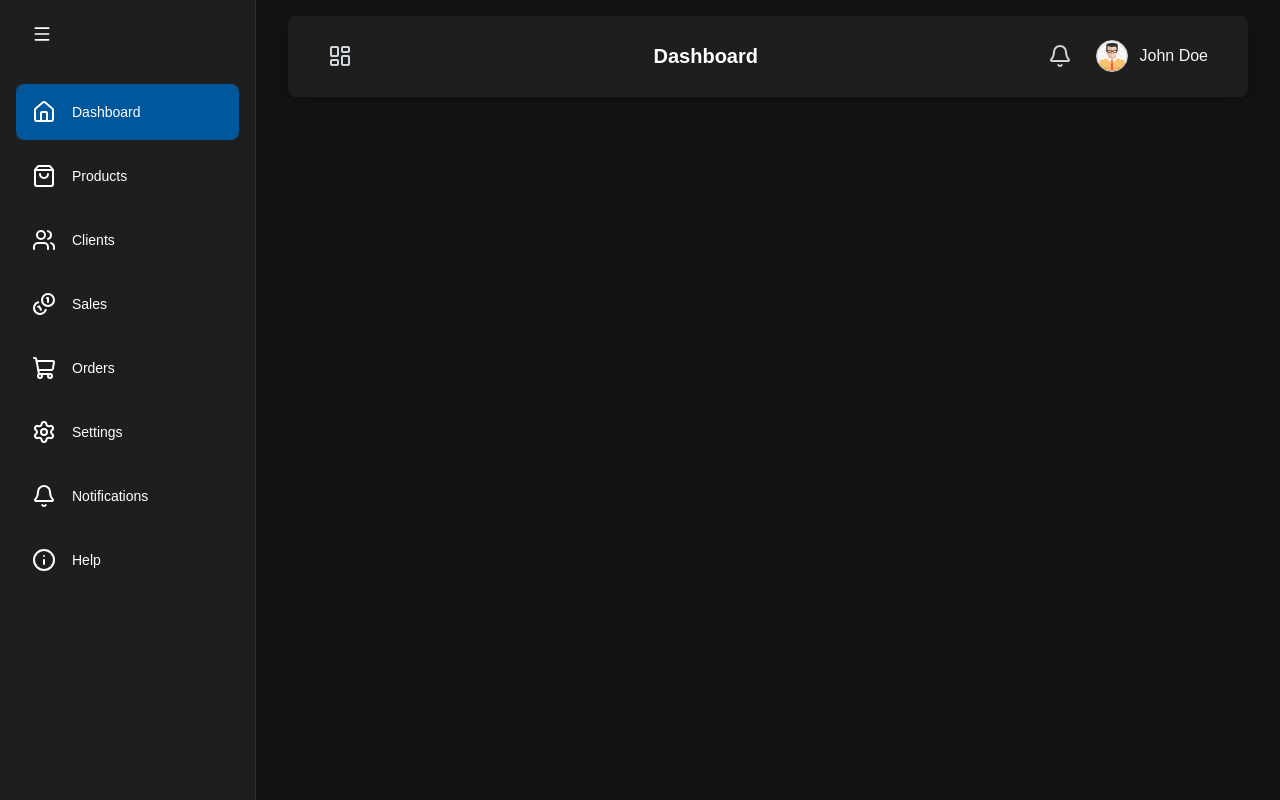
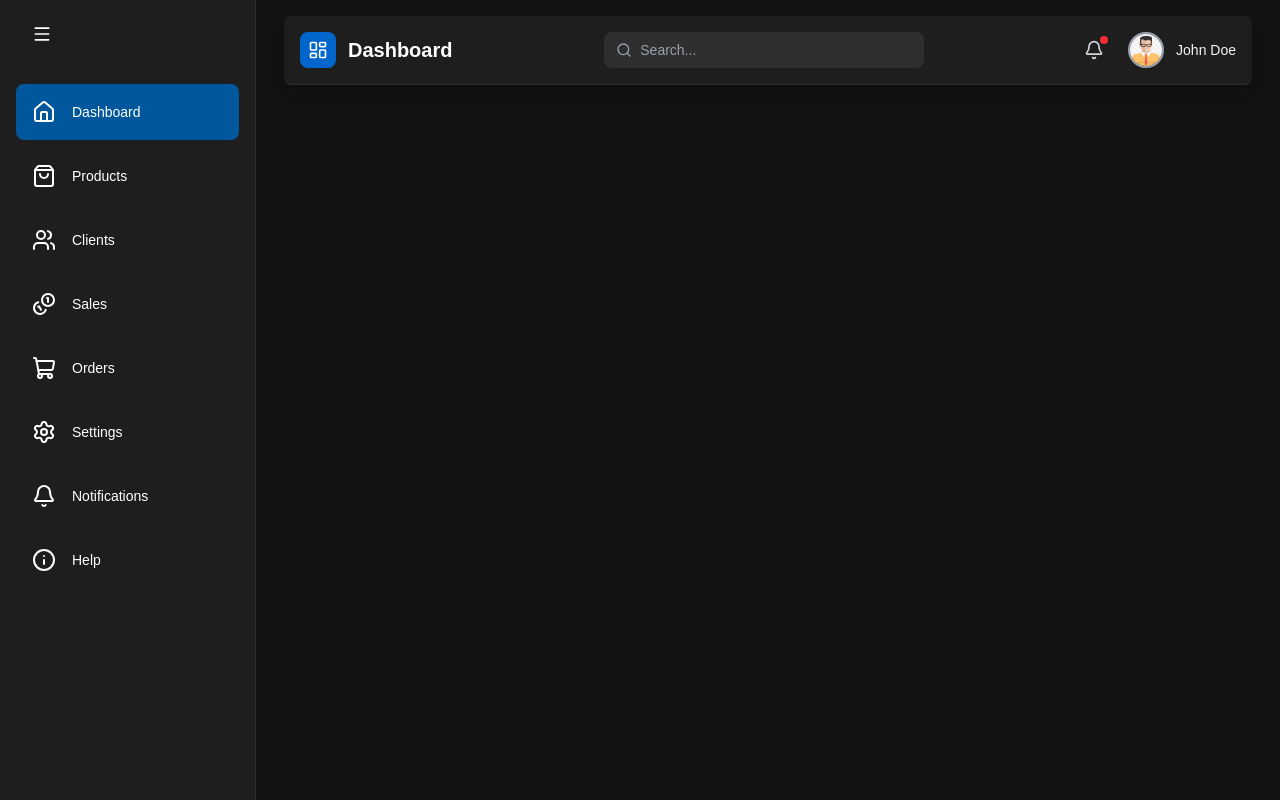
Before and after one commit to Junxeb/Dashboard-ecom, a Next.js app: page / in a window 1280 px wide. Built offline with nearby package versions, Linux system fonts and the light colour scheme.

Commit message:
edit header

```diff
--- a/src/app/page.tsx
+++ b/src/app/page.tsx
@@ -1,9 +1,7 @@
-import React from 'react'
+import react from "react";
 
 export default function Home() {
   return (
-    <div>
-
-    </div>
+    <div></div>
   );
 }
--- a/src/layout/Header.tsx
+++ b/src/layout/Header.tsx
@@ -1,40 +1,52 @@
 
 import React from 'react'
 import Image from 'next/image'
-import { Bell, LayoutDashboard  } from 'lucide-react'
+import { Bell, LayoutDashboard, Search } from 'lucide-react'
 
 const Header = () => {
   return (
-    <header className = "bg-[#1e1e1e] shadow-lg border-b border-[#1f1f1f] mx-4 sm:mx-6 lg:mx-8 mt-4 mb-2 rounded-lg p-4">
-      <div className = "max-w-7xl mx-auto py-2 px-4 sm:px-6 flex items-center justify-between">
+    <header className="bg-[#1e1e1e] shadow-lg border-b border-[#2f2f2f] mx-3 sm:mx-5 lg:mx-7 mt-4 mb-4 rounded-lg p-3 sm:p-4">
+      <div className="max-w-7xl mx-auto flex items-center justify-between gap-2 sm:gap-4">
 
-            {/* <Image
-              src="/favicon.ico"
-              alt="Admin"
-              width={37}
-              height={37}
-              className = "rounded-full "
-            /> */}
-            <LayoutDashboard  className = "w-5 sm:w-6 h-5 sm:h-6 text-gray-300 cursor-pointer hover:text-white" />
-            <h1 className = "text-xl font-bold text-white ml-3">Dashboard</h1>
+        {/* Left - Logo and Title */}
+        <div className="flex items-center gap-2 sm:gap-3 min-w-0">
+          <div className="p-2 bg-[#0066cc] rounded-lg hover:bg-[#0052a3] transition-colors cursor-pointer flex-shrink-0">
+            <LayoutDashboard className="w-5 h-5 text-white" />
+          </div>
+          <h1 className="text-base sm:text-lg lg:text-xl font-bold text-white truncate">Dashboard</h1>
+        </div>
 
-        <div className = "flex items-center space-x-3 sm:space-x-6">
+        {/* Center - Search (hidden on mobile) */}
+        <div className="hidden lg:flex items-center bg-[#2f2f2f] rounded-lg px-3 py-2 flex-1 max-w-xs">
+          <Search className="w-4 h-4 text-gray-400 mr-2 flex-shrink-0" />
+          <input
+            type="text"
+            placeholder="Search..."
+            className="bg-transparent text-white placeholder-gray-400 outline-none w-full text-sm truncate"
+          />
+        </div>
 
-          <div className = "relative">
-            <Bell className = "w-5 sm:w-6 h-5 sm:h-6 text-gray-300 cursor-pointer hover:text-white" />
+        {/* Right - Icons and Profile */}
+        <div className="flex items-center gap-2 sm:gap-4 flex-shrink-0">
+          {/* Notifications */}
+          <div className="relative group">
+            <button className="p-2 hover:bg-[#2f2f2f] rounded-lg transition-colors relative">
+              <Bell className="w-5 h-5 text-gray-300 group-hover:text-white transition-colors" />
+              <span className="absolute top-1 right-1 w-2 h-2 bg-red-500 rounded-full"></span>
+            </button>
           </div>
 
-          <div className = "flex items-center space-x-2 sm:space-x-3">
+          {/* Profile */}
+          <div className="flex items-center gap-2 sm:gap-3 cursor-pointer group flex-shrink-0">
             <Image
               src="/admin.jpg"
               alt="Admin"
-              width={32}
-              height={32}
-              className = "rounded-full border border-gray-300"
+              width={36}
+              height={36}
+              className="rounded-full border-2 border-gray-400 group-hover:border-[#0066cc] transition-colors"
             />
-            <span className = "hidden sm:block text-gray-100 font-medium">John Doe</span>
+            <span className="hidden sm:block text-sm text-gray-100 font-medium group-hover:text-white transition-colors whitespace-nowrap">John Doe</span>
           </div>
-
         </div>
 
       </div>
```
